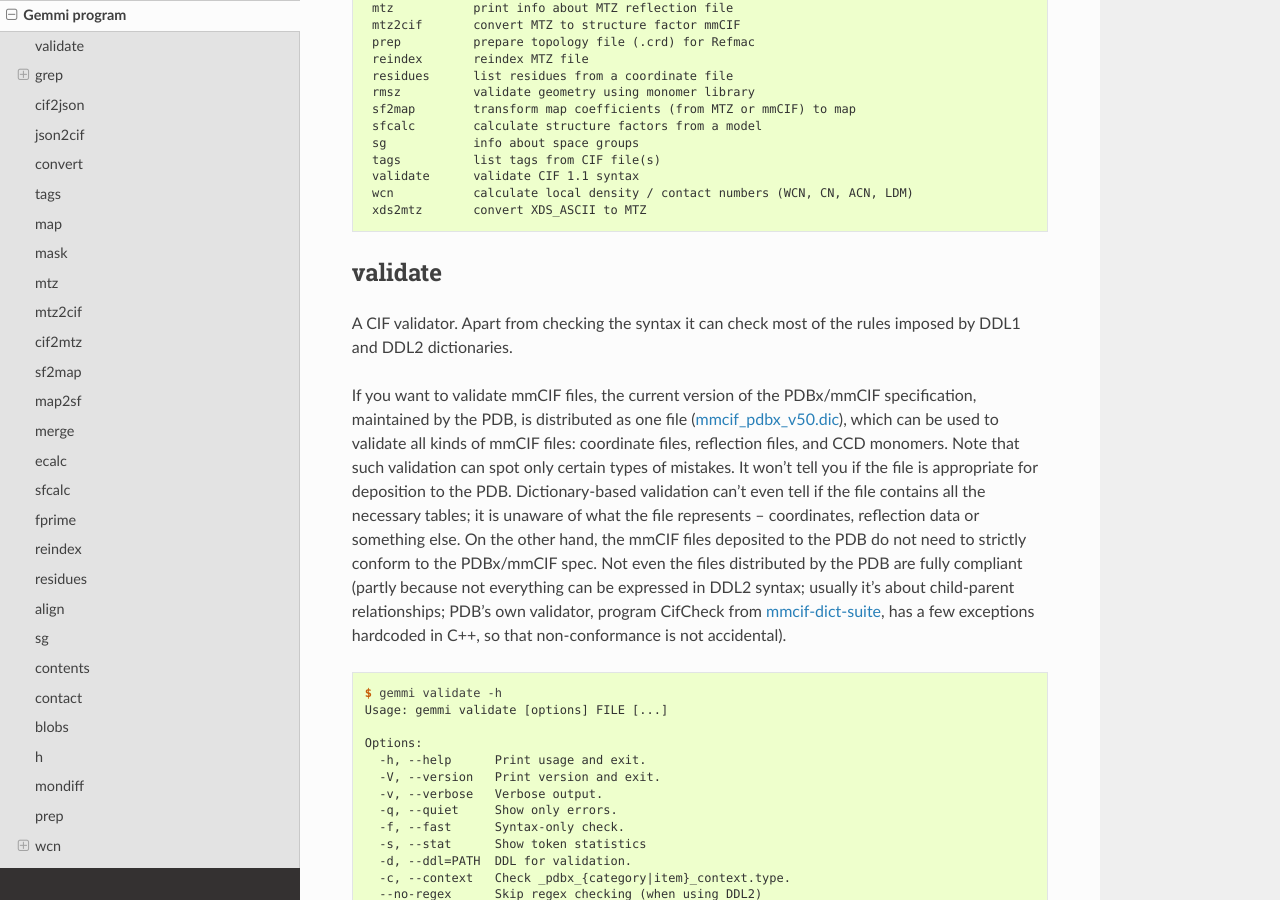
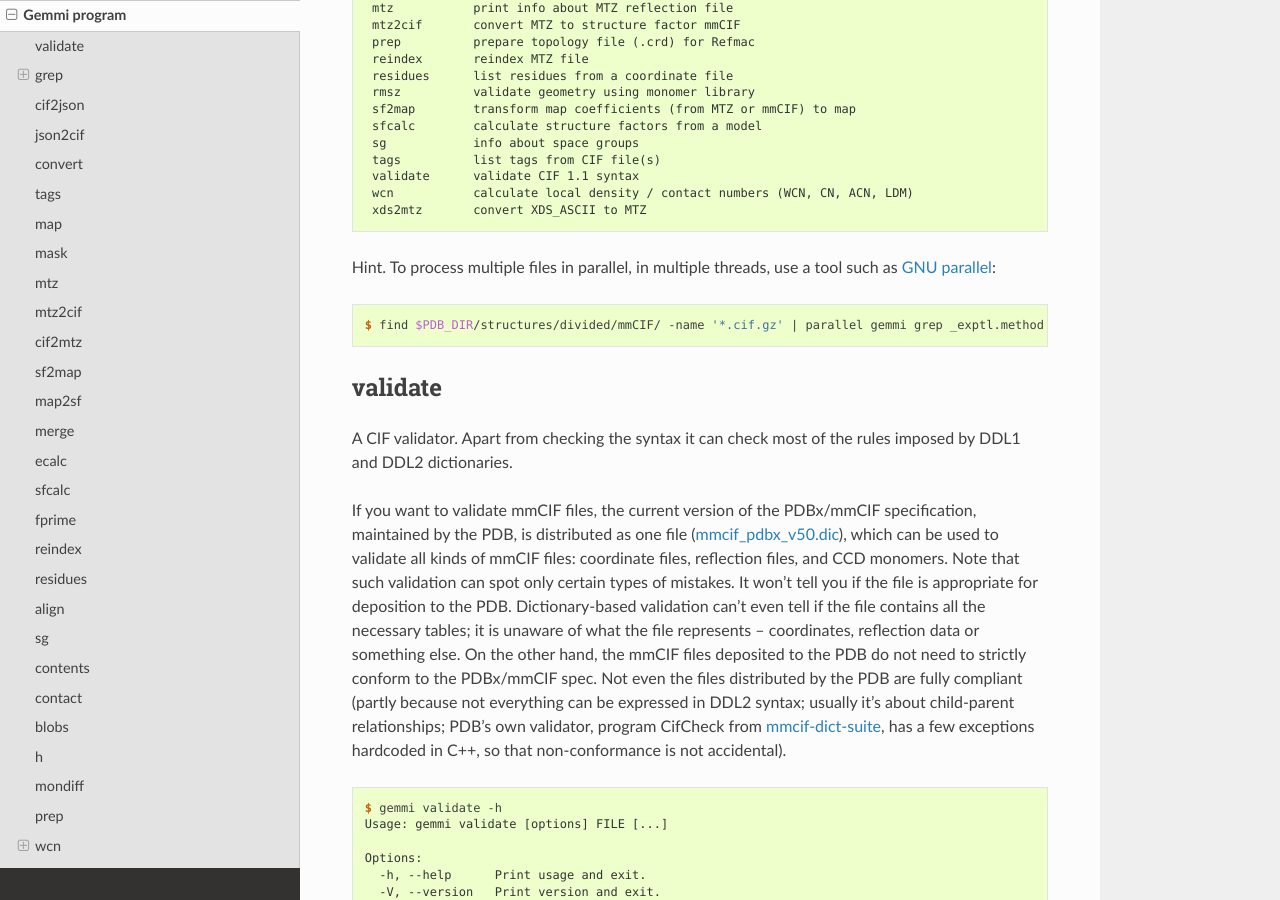
Before and after one commit to project-gemmi/gemmi, a Sphinx documentation site: the page built from docs/utils.rst, in a window 1280 px wide and 900 px high, scrolled down 746 px. Built offline with Sphinx 7.4.7 and the Read the Docs theme 2.0.0, drawn with Linux system fonts in a browser that asks for light colours.

Commit message:
docs: add hint about GNU parallel

```diff
--- a/docs/utils.rst
+++ b/docs/utils.rst
@@ -11,6 +11,11 @@ corresponding to a subcommand:
 
 .. literalinclude:: gemmi-help.txt
    :language: console
+
+Hint. To process multiple files in parallel, in multiple threads,
+use a tool such as `GNU parallel <https://www.gnu.org/software/parallel/>`_::
+
+  $ find $PDB_DIR/structures/divided/mmCIF/ -name '*.cif.gz' | parallel gemmi grep _exptl.method
 
 validate
 ========
```
